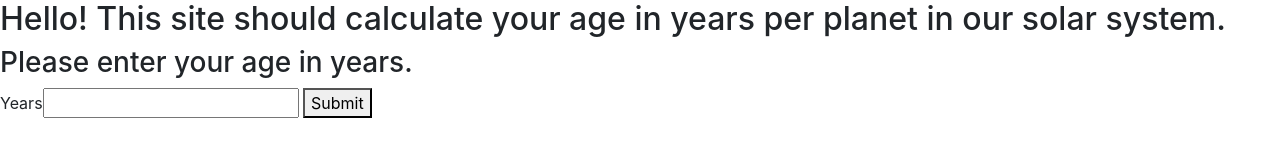
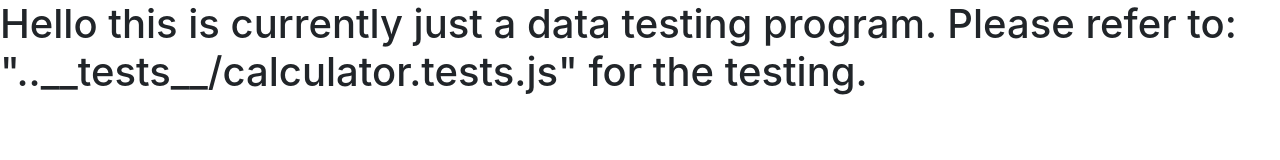
Before and after one commit to macj314/super-galactic-age-calculator, a website built with webpack: page src/index.html in a window 1280 px wide. Built offline with nearby package versions, Linux system fonts and the light colour scheme.

Commit message:
Add a message on the page to direct users to the tests file.

```diff
--- a/src/index.html
+++ b/src/index.html
@@ -4,11 +4,6 @@
     <title>Super Galactic Age Calculator</title>
   </head>
   <body>
-    <h2>Hello! This site should calculate your age in years per planet in our solar system.</h2>
-    <h3>Please enter your age in years.</h3>
-    <div id="form">
-      <label>Years<input type="number" id="input-age"></label>
-      <button type="submit">Submit</button>
-    </div>
+    <h1>Hello this is currently just a data testing program. Please refer to: "..__tests__/calculator.tests.js" for the testing.</h1>
   </body>
 </html>
```
